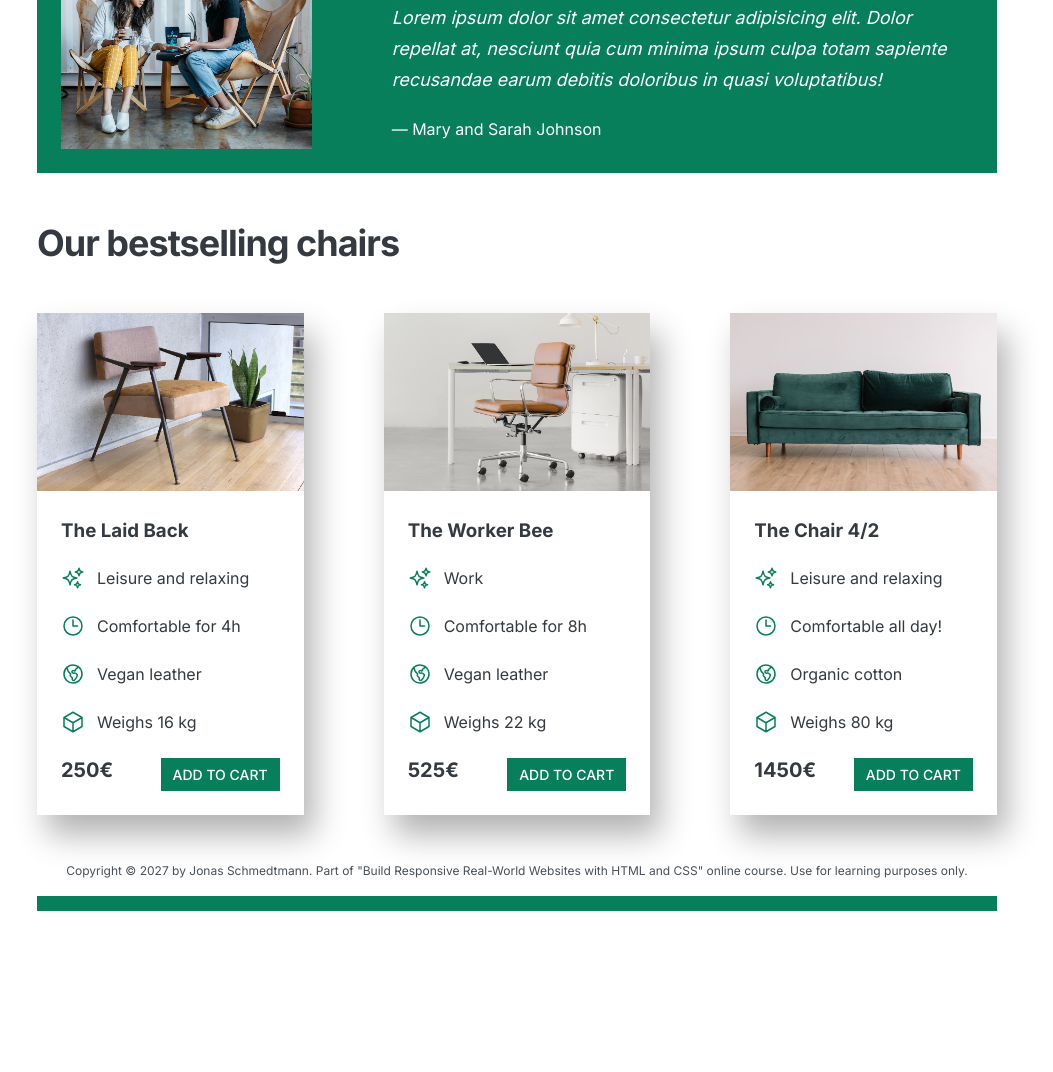
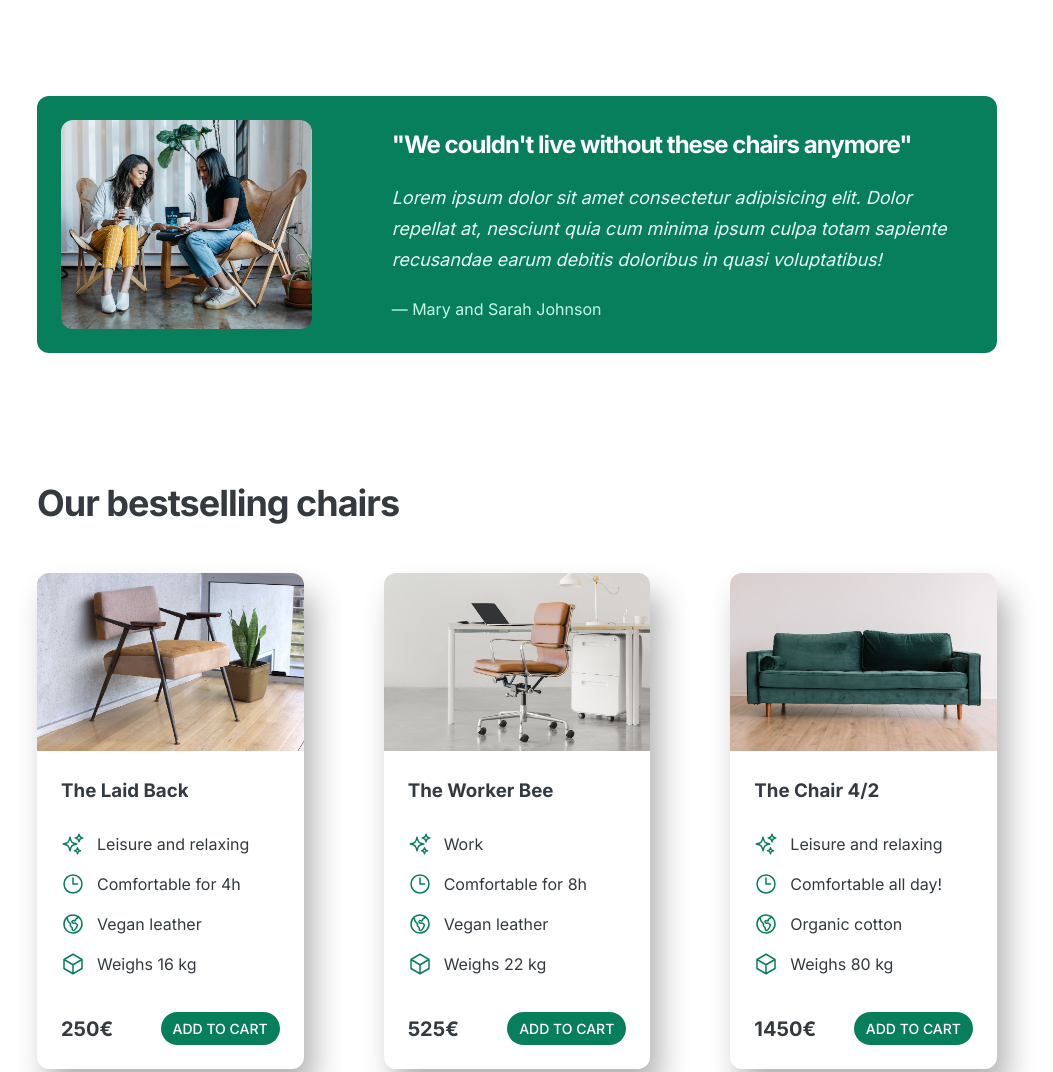
Before and after one commit to Oleksandrozhoh/DesignProject02, a plain HTML site: page index.html in a window 1280 px wide. Shown: the part 991-2063 px from the top of the page, without its empty margins (123-1176 px from the left). Before the commit the page ends 1902 px from the top, so only its background shows below. Drawn offline with Linux system fonts and the light colour scheme.

Commit message:
Added roundness to buttons and imgs and Visual hierarchy with proper spacing

```diff
--- a/style.css
+++ b/style.css
@@ -26,13 +26,13 @@ body {
 .container {
   width: 960px;
   margin: 0 auto;
-  border-top: 15px solid #087f5b;
-  border-bottom: 15px solid #087f5b;
+  border-top: 5px solid #087f5b;
+  border-bottom: 5px solid #087f5b;
 }
 
 header,
 section {
-  margin-bottom: 48px;
+  margin-bottom: 128px;
 }
 
 h2 {
@@ -56,7 +56,7 @@ header {
   display: grid;
   grid-template-columns: repeat(2, 1fr);
   column-gap: 80px;
-  margin-top: 48px;
+  margin-top: 64px;
 }
 
 .header-text-box {
@@ -68,18 +68,19 @@ h1 {
   font-size: 44px;
   line-height: 1.1;
   letter-spacing: -1px;
-  margin-bottom: 24px;
+  margin-bottom: 44px;
   /* text-shadow: 5px 5px 0px rgb(0, 0, 0, 0.2); */
 }
 
 .header-text {
   font-size: 18px;
   line-height: 1.7;
-  margin-bottom: 52px;
+  margin-bottom: 30px;
 }
 
 img {
   width: 100%;
+  border-radius: 12px;
 }
 
 .btn:link,
@@ -91,6 +92,7 @@ img {
   text-decoration: none;
   font-weight: 500;
   display: inline-block;
+  border-radius: 100px;
 }
 
 .btn:hover,
@@ -101,6 +103,7 @@ img {
   text-decoration: none;
   font-weight: 500;
   display: inline-block;
+  border-radius: ;
 }
 
 .btn--big {
@@ -134,6 +137,7 @@ img {
   background-color: #087f5b;
   color: #fff;
   padding: 24px;
+  border-radius: 12px;
 }
 
 .testimonial-box {
@@ -152,6 +156,11 @@ img {
   margin-bottom: 24px;
   font-size: 18px;
   line-height: 1.7;
+  color: #e6fcf5;
+}
+
+.testimonial-author {
+  color: #c3fae8;
 }
 
 /* CHAIRS */
@@ -160,32 +169,30 @@ img {
 }
 
 h3 {
-  margin-bottom: 24px;
+  margin-bottom: 30px;
 }
 
 .chair-details {
   list-style: none;
-  margin-bottom: 24px;
+  margin-bottom: 36px;
 }
 
 .chair-details li {
   display: flex;
   align-items: center;
   gap: 12px;
-  margin-bottom: 24px;
+  margin-bottom: 16px;
 }
 
 .chair-details li:last-child {
   margin-bottom: 0;
 }
 
-.chair-icon {
-}
-
 .chair-price {
   display: flex;
   justify-content: space-between;
   font-size: 20px;
+  align-items: center;
 }
 
 footer {
@@ -199,7 +206,7 @@ footer {
   stroke: #087f5b;
   height: 40px;
   width: 40px;
-  margin-bottom: 10px;
+  margin-bottom: 24px;
 }
 
 .product-description-icon {
@@ -211,8 +218,17 @@ footer {
 
 .chair {
   box-shadow: 10px 20px 30px 0 rgb(0, 0, 0, 0.3);
+  border-radius: 12px;
+}
+
+.chair img {
+  border-bottom-left-radius: 0;
+  border-bottom-right-radius: 0;
 }
 
 .chair:hover {
   box-shadow: 10px 20px 30px 0 rgba(0, 0, 0, 0.6);
 }
+
+ul {
+}
```
